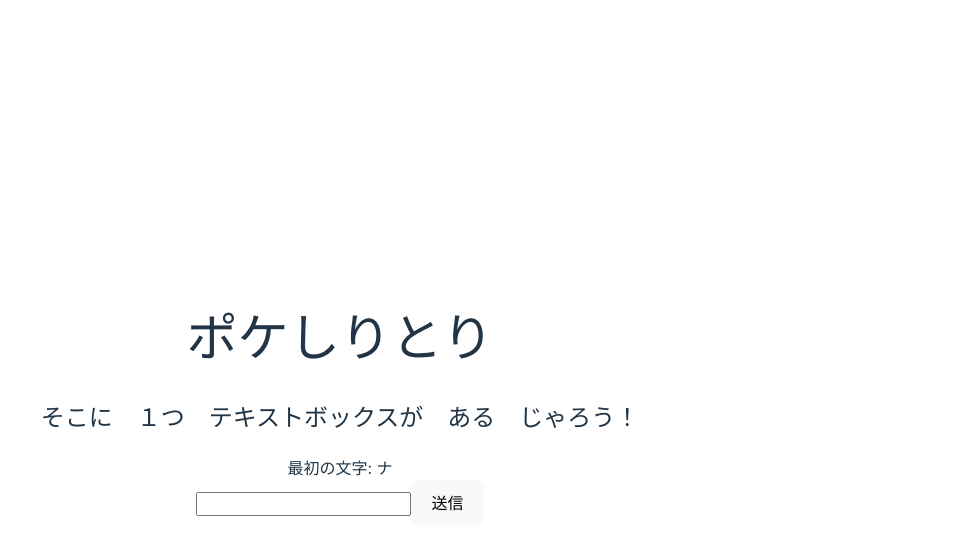
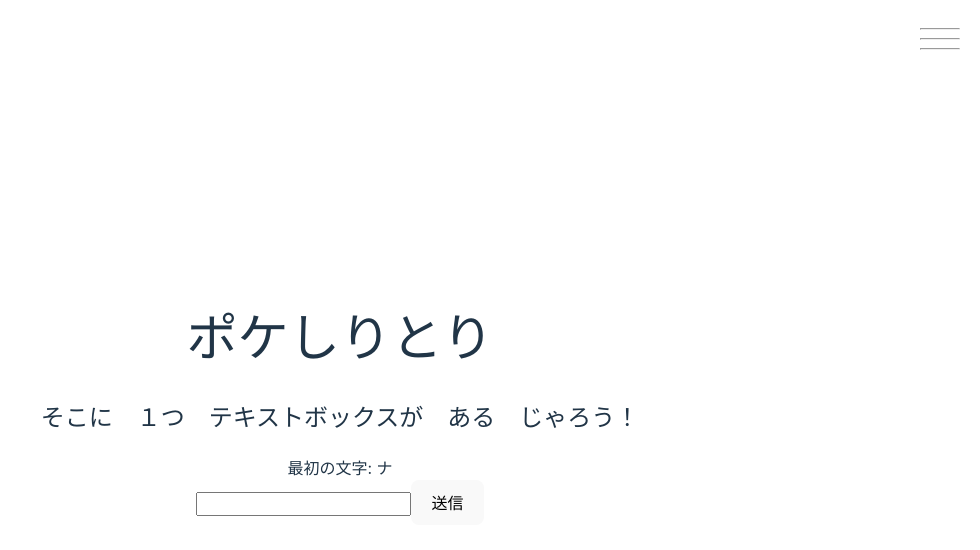
Before and after one commit to YutakaNagai/poke-siritori, a Vue app: page / in a window 1280 px wide. Shown: the top 550 px of the page, without its empty margins (300-1280 px from the left). Built offline with nearby package versions, Linux system fonts and the light colour scheme.

Commit message:
ハンバーガーメニューのテンプレ作成

```diff
--- a/src/App.vue
+++ b/src/App.vue
@@ -1,6 +1,7 @@
 <script setup>
 import { onMounted, ref } from "vue";
 import { NAME, FIRST_CHAR_ALLOW } from "./util/const";
+import Settings from "./components/Settings.vue";
 
 // リアクティブな状態
 const inputMsg = ref("");
@@ -104,6 +105,7 @@ onMounted(() => {
 </script>
 
 <template>
+  <Settings />
   <h1>ポケしりとり</h1>
   <div>
     <template v-if="loseMsgList.length === 0">
--- /dev/null
+++ b/src/components/Settings.vue
@@ -0,0 +1,94 @@
+<script setup>
+import { ref } from "vue";
+
+// defineProps({
+//   open: Boolean,
+// });
+const isOpen = ref(false);
+
+const closeMenu = () => {
+  isOpen.value = false;
+};
+</script>
+
+<template>
+  <div class="menu-wrapper" @click.self="closeMenu">
+    <div class="menu-btn" @click="isOpen = !isOpen">
+      <i class="fa fa-bars" aria-hidden="true"></i>
+      <hr />
+      <hr />
+      <hr />
+    </div>
+    <div class="menu" v-bind:class="{ 'is-active': isOpen }">
+      <div class="menu__item">TOP</div>
+      <div class="menu__item">ABOUT</div>
+      <div class="menu__item">BLOG</div>
+      <div class="menu__item">CONTACT</div>
+    </div>
+  </div>
+</template>
+
+<style scoped>
+.menu-wrapper {
+  position: absolute;
+  top: 0;
+  left: 0;
+  width: 100vw;
+  height: 100vw;
+  z-index: 1;
+}
+/*----------------------------
+* メニュー開閉ボタン
+*----------------------------*/
+.menu-btn {
+  position: fixed;
+  top: 20px;
+  right: 20px;
+  z-index: 3;
+  width: 40px;
+  height: 40px;
+  /* display: flex; */
+  /* justify-content: center; */
+  /* color: #fff; */
+}
+
+/*----------------------------
+* メニュー本体
+*----------------------------*/
+.menu {
+  position: fixed;
+  top: 0;
+  right: 0;
+  z-index: 1;
+  width: 60vw;
+  height: 100vh;
+  display: flex;
+  flex-direction: column;
+  align-items: center;
+  justify-content: center;
+  background: #555;
+  opacity: 0.9;
+}
+.menu__item {
+  width: 100%;
+  height: auto;
+  padding: 0.5em 1em;
+  text-align: center;
+  color: #fff;
+  box-sizing: border-box;
+}
+
+/*----------------------------
+* アニメーション部分
+*----------------------------*/
+
+/* アニメーション前のメニューの状態 */
+.menu {
+  transform: translateX(100vw);
+  transition: all 0.5s linear;
+}
+/* アニメーション後のメニューの状態 */
+.menu.is-active {
+  transform: translateX(0);
+}
+</style>
```
